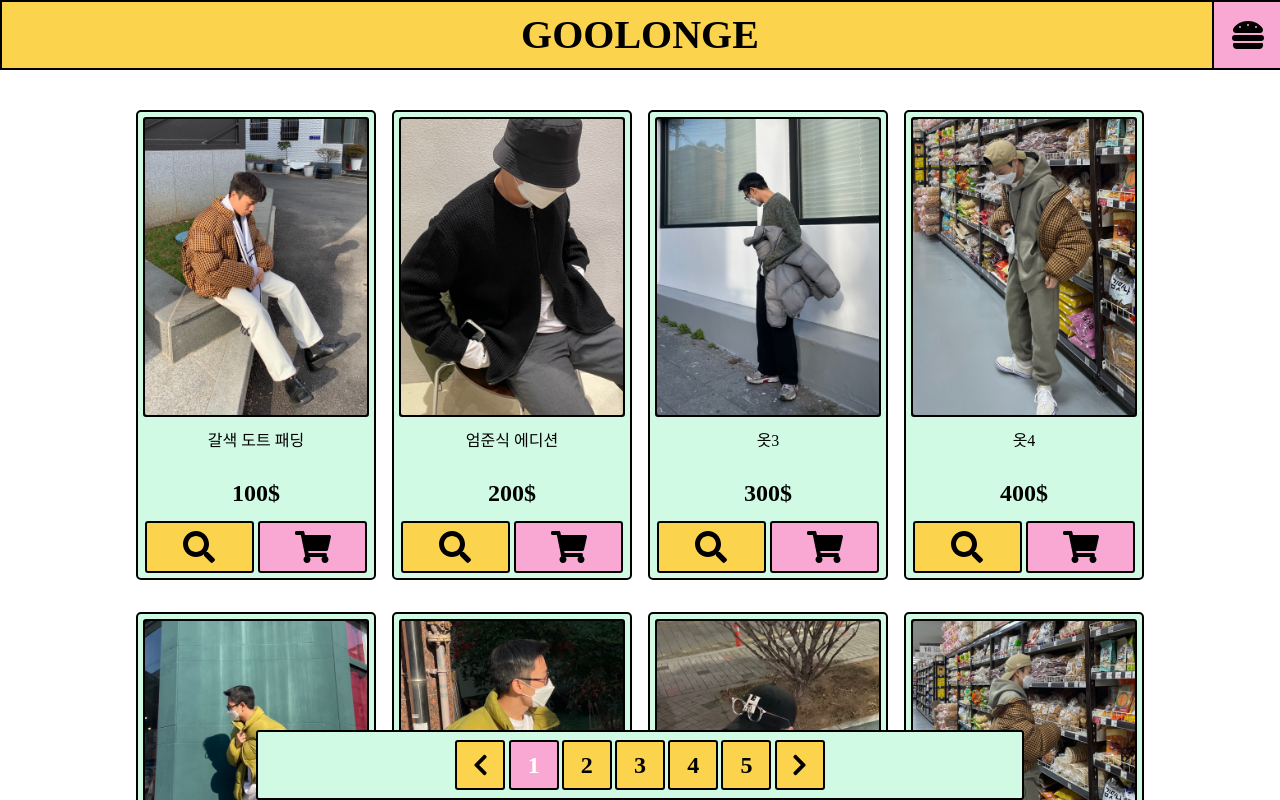
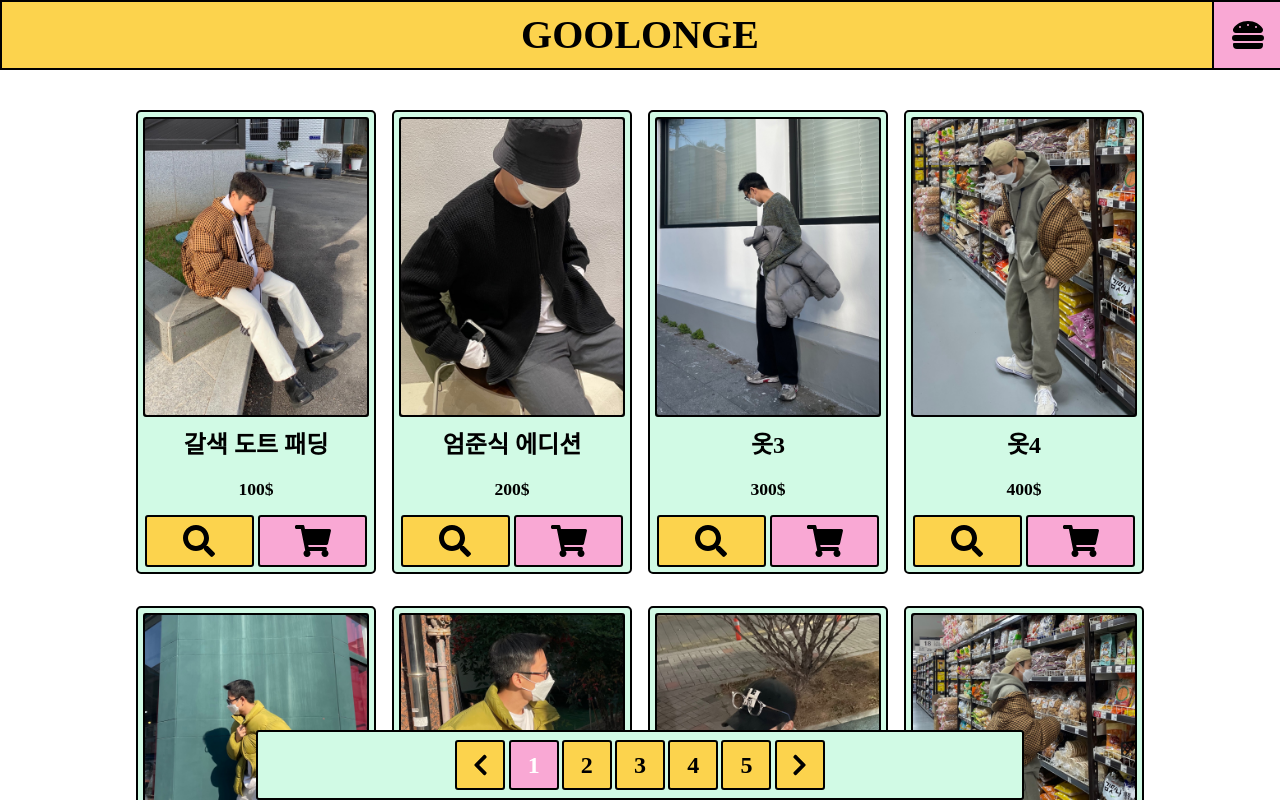
Before and after one commit to jdwns96/React-Shop, a React (Create React App) app: page / in a window 1280 px wide. Shown: the top 800 px of the page. Built offline with nearby package versions, Linux system fonts and the light colour scheme; sample sign-in values are in the browser's storage.

Commit message:
[UPDATE] README

```diff
--- a/src/components/main/card/Card.tsx
+++ b/src/components/main/card/Card.tsx
@@ -104,9 +104,10 @@ const card = css`
     }
 
     &__title {
-      font-size: 1rem;
+      font-size: 1.5rem;
+      font-weight: 600;
       text-align: center;
-      padding: 1rem 0;
+      padding: 1rem 0 0.5rem 0;
     }
 
     &__img {
@@ -125,7 +126,7 @@ const card = css`
     }
 
     &__price {
-      font-size: 1.5rem;
+      font-size: 1.1rem;
       text-align: center;
       font-weight: 600;
       padding: 1rem 0;
--- a/src/components/sidebar/card/Card.tsx
+++ b/src/components/sidebar/card/Card.tsx
@@ -118,6 +118,7 @@ const card = css`
         font-weight: 600;
         display: flex;
         align-items: flex-end;
+        text-align: right;
 
         & > .count {
           color: rgb(252, 211, 77);
```
Also changed, not shown: 1 other file (tests, documents, lock files or other folders).
